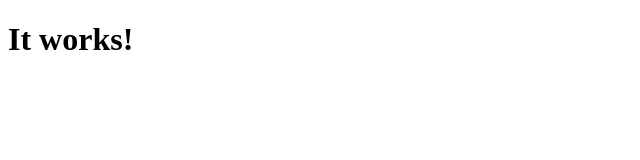
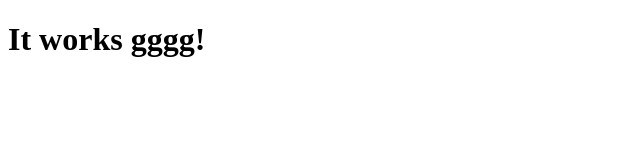
Before and after one commit to Aayushvash/test, a plain HTML site: page index.html in a window 1280 px wide. Shown: the whole page, without its empty margins (0-640 px from the left). Drawn offline with Linux system fonts and the light colour scheme.

Commit message:
<commit comment>

```diff
--- a/index.html
+++ b/index.html
@@ -5,6 +5,6 @@
 		<title></title>
 	</head>
 	<body>
-		<h1>It works!</h1>
+		<h1>It works gggg!</h1>
 	</body>
 </html>
```
